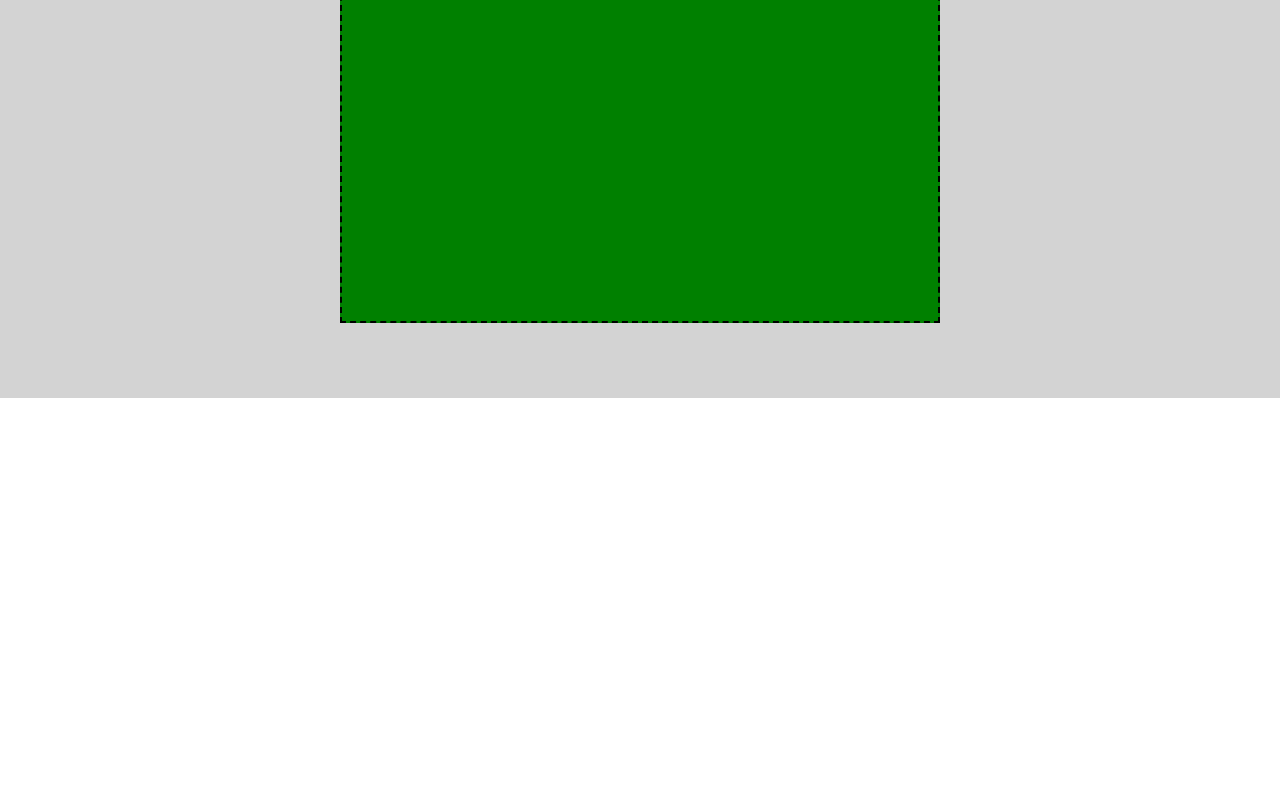
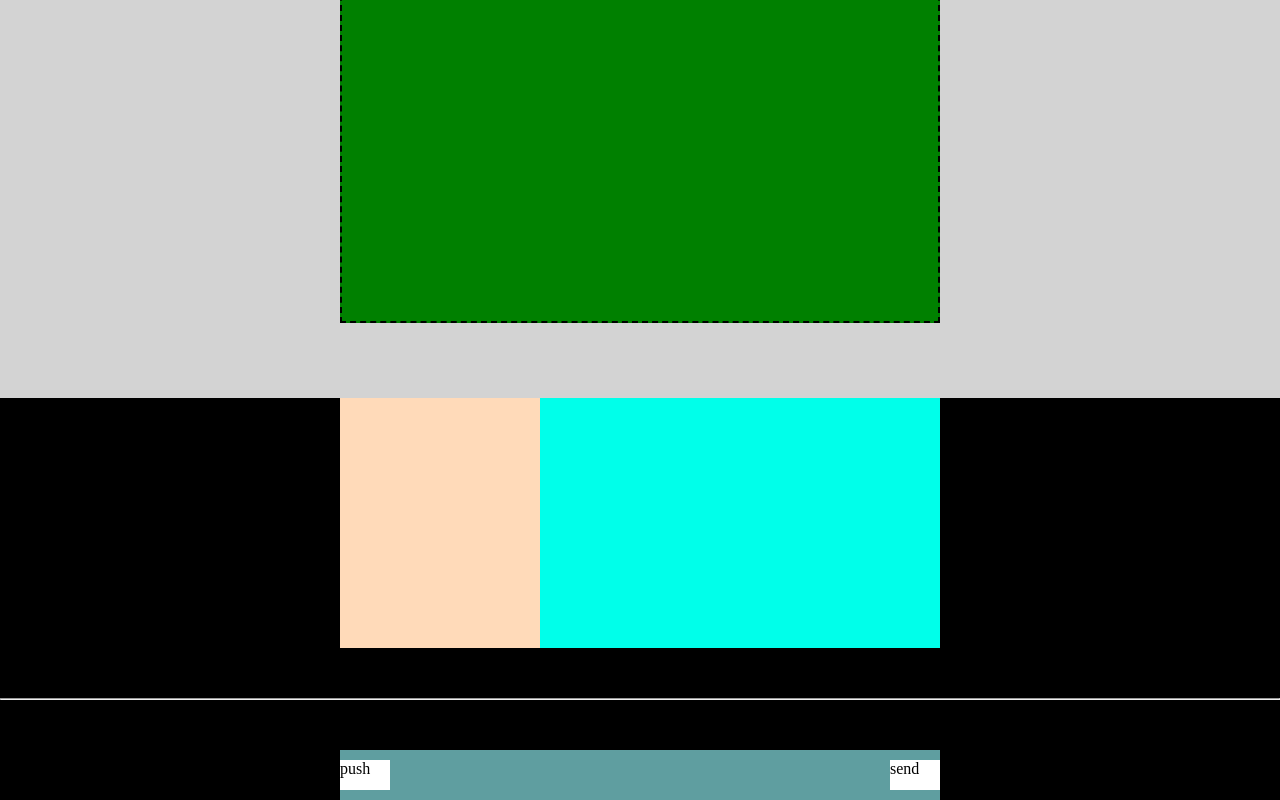
Before and after one commit to EliaPennoni/htmlcss-struttura-discord, a plain HTML site: page index.html in a window 1280 px wide. Shown: the part 1852-2652 px from the top of the page. Before the commit the page ends 2250 px from the top, so only its background shows below. Drawn offline with Linux system fonts and the light colour scheme.

Commit message:
pagina svolta fino alla fine. Mancano dettagli finali

```diff
--- a/css/style.css
+++ b/css/style.css
@@ -123,3 +123,62 @@
 
 
 }
+
+.container-black{
+    background-color: black;
+    width:100% ;
+    margin: 0 auto;
+    min-height: 100px;
+    display: flex;
+    align-items: center;
+    flex-direction: column ;
+    justify-content: space-between;
+}
+
+.last-box{
+    display: flex;
+    justify-content: center;
+    align-items: center;
+
+
+
+
+}
+
+.peach-box{
+    height: 250px;
+    width: 200px;
+    background-color: peachpuff;
+}
+
+.box-1{
+    height: 250px;
+    width: 100px;
+    background-color: rgb(0, 255, 234);
+}
+
+.line{
+
+    border: 5 px solid white;
+    margin: 50px;
+    width: 100%;
+
+}
+
+.closer{
+    background-color: cadetblue;
+    height: 50px;
+    width: 600px;
+    display: flex;
+    justify-content: space-between;
+    align-items: center;
+
+}
+
+.closer > .push, .send{
+    width: 50px;
+    background-color: white;
+    height: 30px;
+
+
+}
--- a/index.html
+++ b/index.html
@@ -87,6 +87,38 @@
  <!-- footer -->
 
  <footer>
+    <div class="container-black">
+        <div class="last-box">
+            <div class="peach-box">
+
+             </div>
+             <div class="box-1">
+
+             </div>
+             <div class="box-1">
+
+             </div>
+
+             <div class="box-1">
+
+             </div>
+             <div class="box-1">
+             </div>
+
+            </div>
+            <hr class="line">
+             <div class="closer">
+                <div class="push">
+                    push
+                </div>
+                <div class="send">
+                    send
+                </div>
+
+             </div>
+        </div>
+
+    </div>
 
  </footer>
 
```
